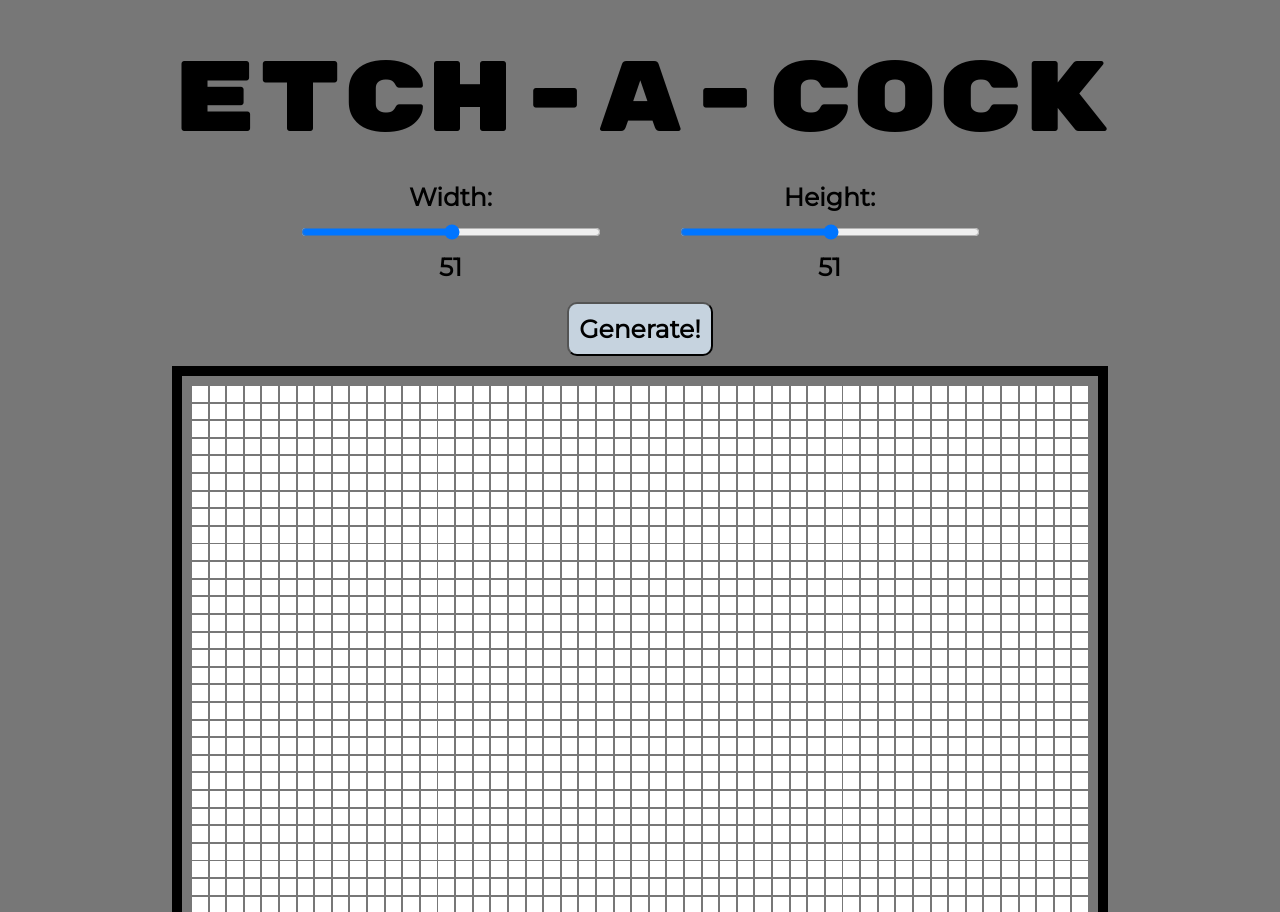
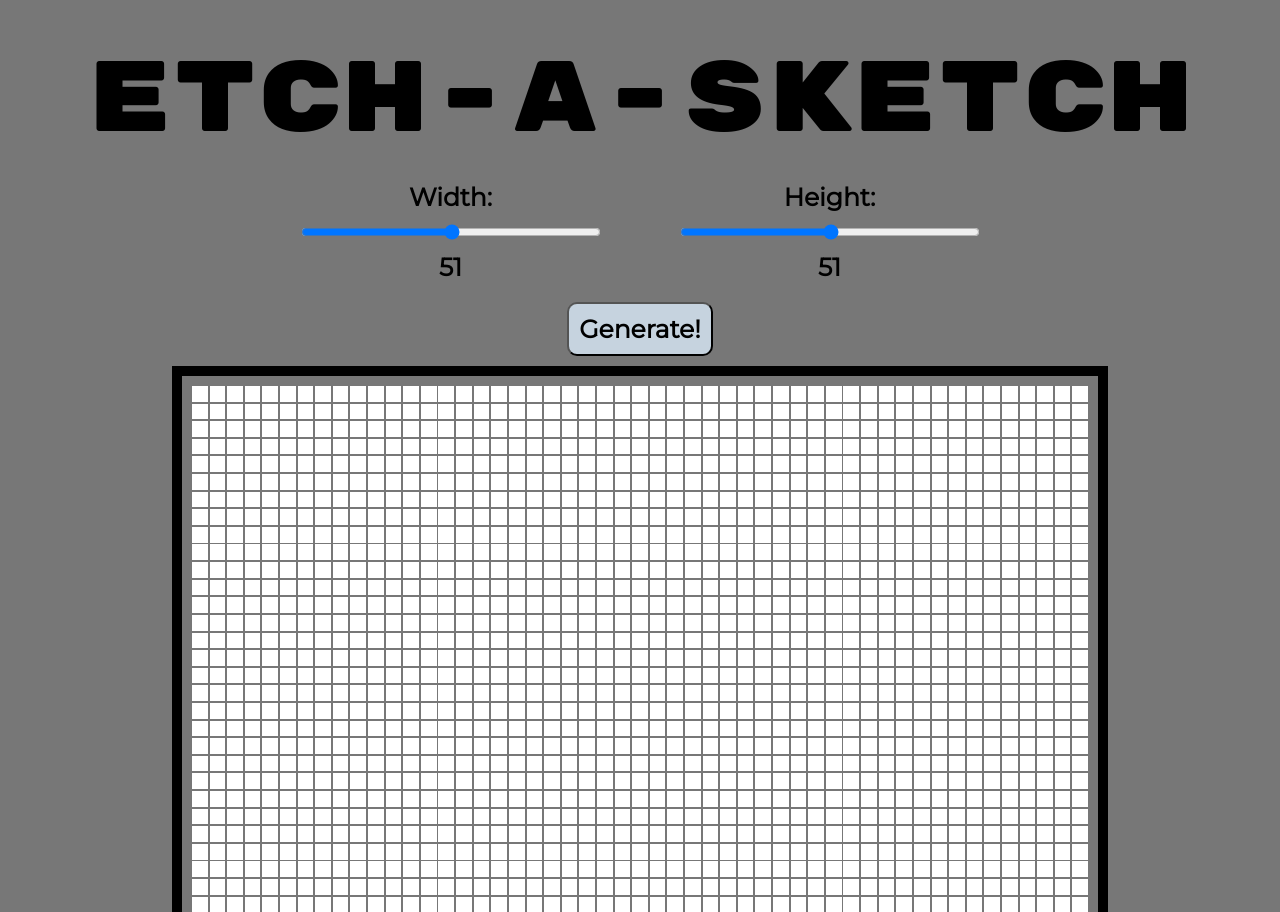
Before and after one commit to colinnnnnnnnnnn/etch-a-sketch, a plain HTML site: page index.html in a window 1280 px wide. Shown: the top 912 px of the page. Drawn offline with Linux system fonts and the light colour scheme.

Commit message:
Essential changes

```diff
--- a/index.html
+++ b/index.html
@@ -10,7 +10,7 @@
 </head>
 <body>
 
-    <div id="title">ETCH-A-COCK</div>
+    <div id="title">ETCH-A-SKETCH</div>
 
     <div class="container">
         <div class="input">
```
